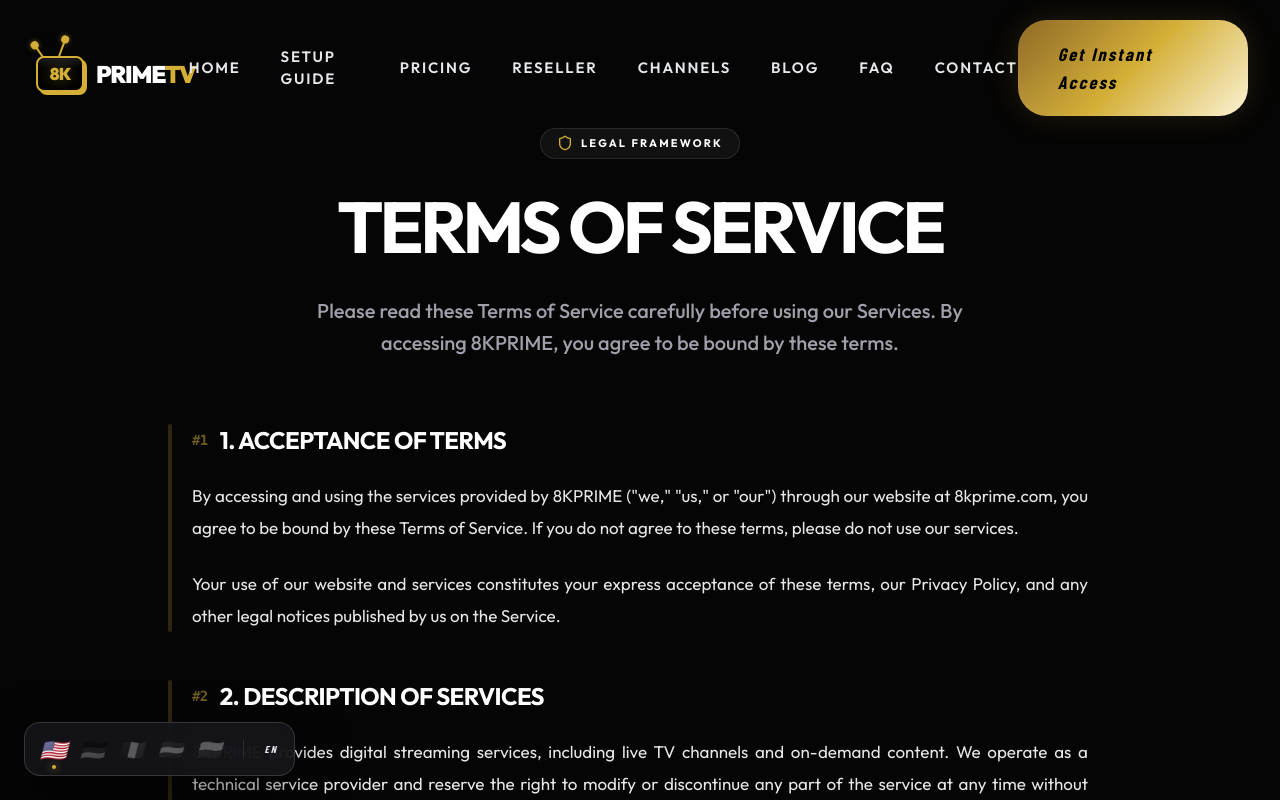
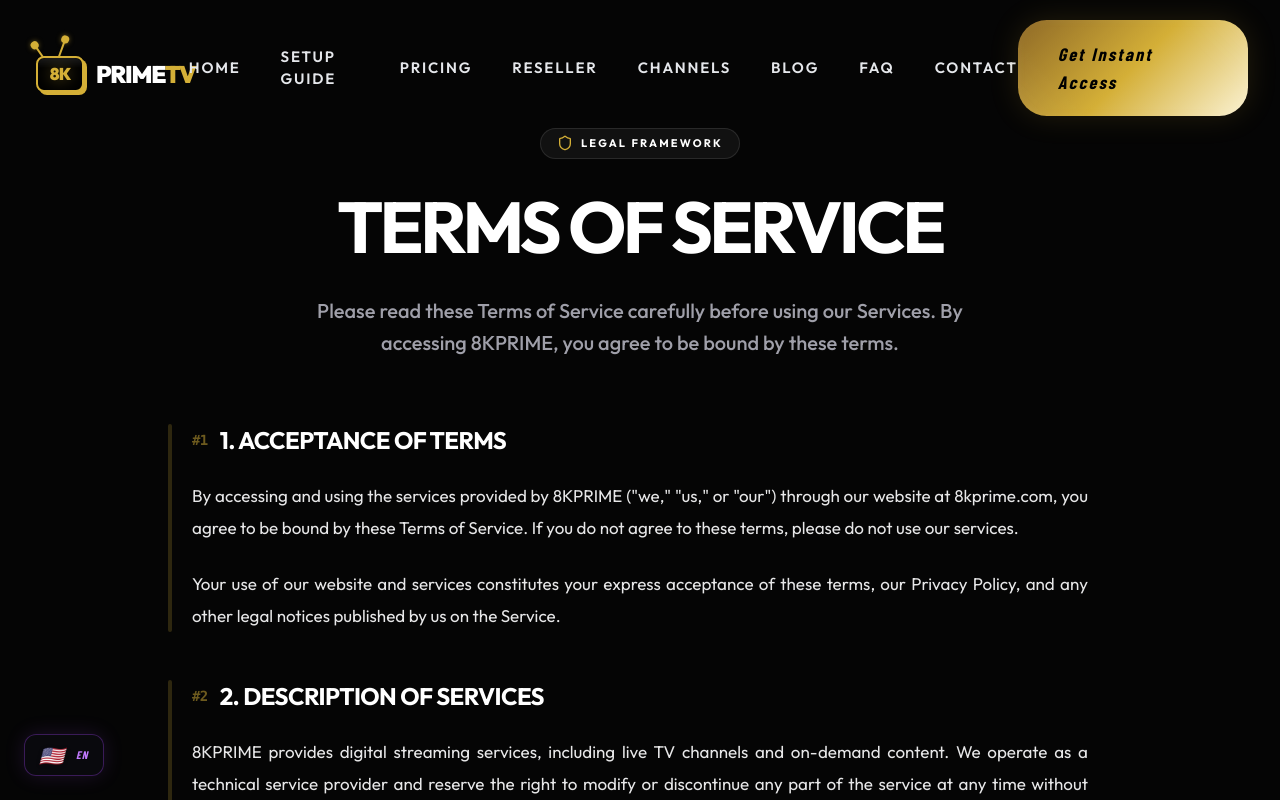
Before and after one commit to cothmane7/8kprime_full_backup, a Next.js app: page /en/terms in a window 1280 px wide. Shown: the top 800 px of the page. Built offline with nearby package versions, Linux system fonts and the light colour scheme; a web font is replaced by a local one.

Commit message:
style: update language switcher to compact purple design

```diff
--- a/components/FloatingActions.tsx
+++ b/components/FloatingActions.tsx
@@ -69,36 +69,15 @@ export default function FloatingActions({ lang }: { lang: string }) {
                     animate={{ scale: 1, opacity: 1 }}
                     transition={{ delay: 1.2, type: "spring" }}
                     onClick={() => setIsLangOpen(!isLangOpen)}
-                    whileHover={{ scale: 1.02 }}
-                    whileTap={{ scale: 0.98 }}
-                    className="bg-[#15151A]/90 backdrop-blur-xl px-4 py-3 rounded-2xl flex items-center gap-4 border border-white/15 hover:border-primary/40 shadow-[0_20px_50px_rgba(0,0,0,0.5)] group transition-all duration-300 relative overflow-hidden"
+                    whileHover={{ scale: 1.05 }}
+                    whileTap={{ scale: 0.95 }}
+                    className="bg-[#0A0A0F]/90 backdrop-blur-xl px-3.5 py-2.5 rounded-xl flex items-center gap-2.5 border border-purple-500/30 hover:border-purple-500/60 shadow-[0_0_20px_rgba(168,85,247,0.15)] group transition-all duration-300"
                 >
-                    {/* Animated background glow */}
-                    <div className="absolute inset-0 bg-gradient-to-r from-primary/5 via-transparent to-primary/5 opacity-0 group-hover:opacity-100 transition-opacity duration-500" />
-
-                    <div className="flex items-center gap-3 relative z-10">
-                        {languages.map((l) => (
-                            <div key={l.code} className="relative flex flex-col items-center">
-                                <span className={`text-xl transition-all duration-300 ${lang === l.code
-                                    ? "scale-110 drop-shadow-[0_0_10px_rgba(212,175,55,0.5)] filter-none"
-                                    : "opacity-30 grayscale group-hover:opacity-70 group-hover:grayscale-0"
-                                }`}>
-                                    {l.flag}
-                                </span>
-                                {lang === l.code && (
-                                    <motion.div
-                                        layoutId="active-dot"
-                                        className="absolute -bottom-1.5 w-1 h-1 bg-primary rounded-full shadow-[0_0_8px_#D4AF37]"
-                                    />
-                                )}
-                            </div>
-                        ))}
-                    </div>
-
-                    <div className="h-5 w-[1px] bg-white/10 mx-1" />
-
-                    <div className="flex flex-col items-start relative z-10">
-                        <span className="text-[10px] font-black text-gray-200 group-hover:text-primary transition-colors tracking-[0.2em] uppercase leading-none">
+                    <div className="flex items-center gap-2.5">
+                        <span className="text-xl leading-none drop-shadow-sm">
+                            {currentLangObj.flag}
+                        </span>
+                        <span className="text-[11px] font-black text-purple-400 group-hover:text-purple-300 transition-colors tracking-[0.1em] uppercase">
                             {lang}
                         </span>
                     </div>
```
